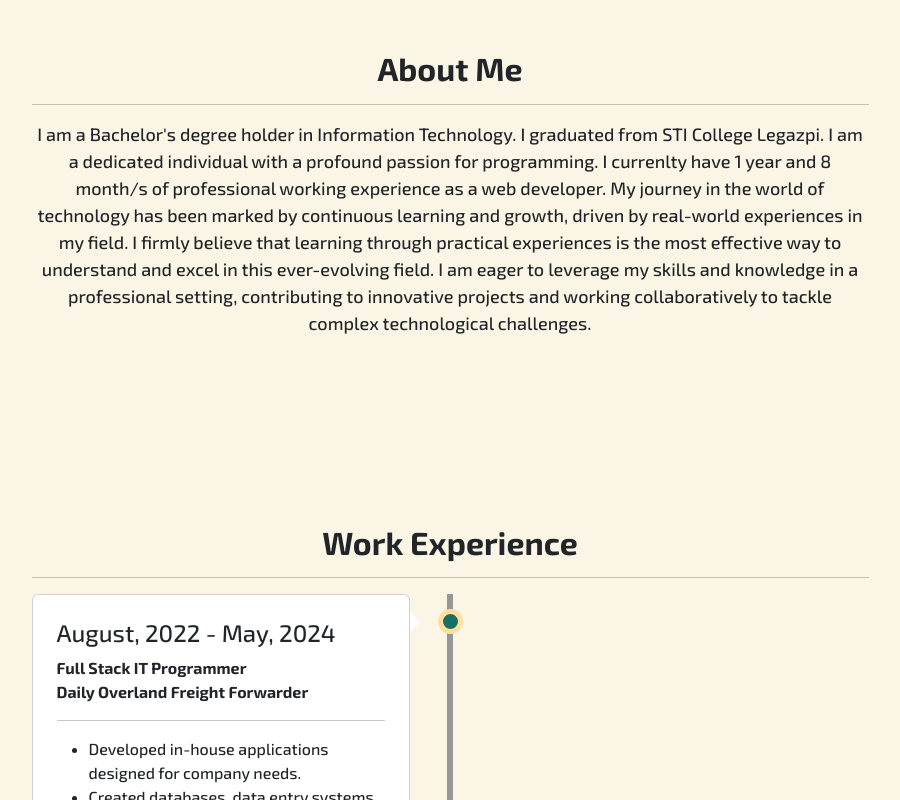
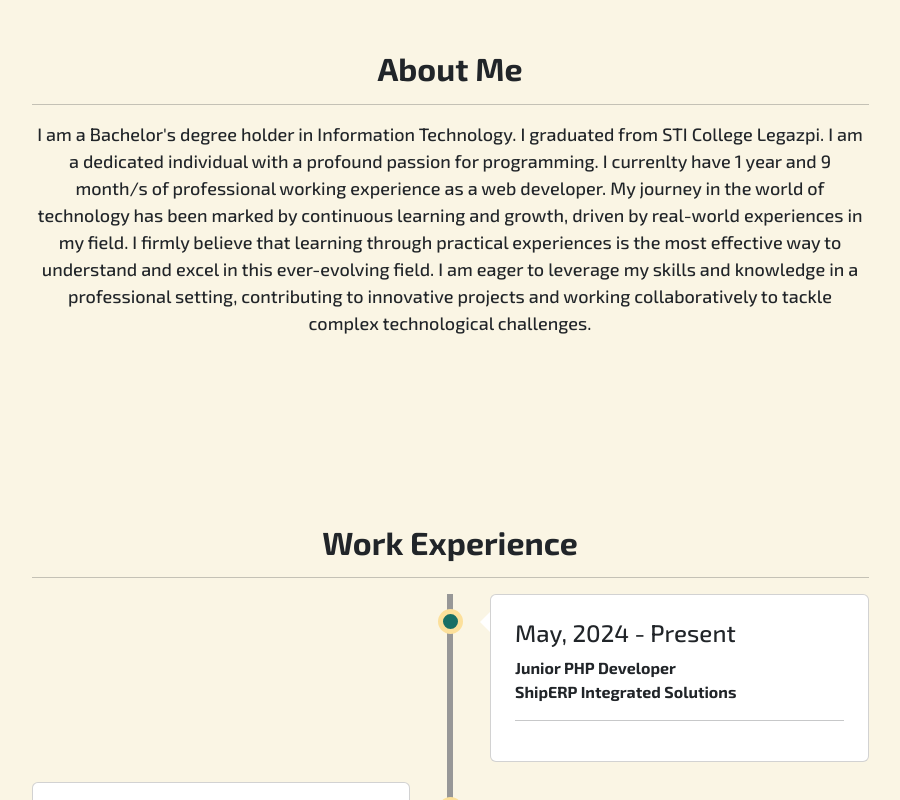
Before and after one commit to Codronix/codronix_folio, a plain HTML site: page index.html in a window 1280 px wide. Shown: the part 740-1540 px from the top of the page, without its empty margins (190-1090 px from the left). Drawn offline with Linux system fonts and the light colour scheme.

Commit message:
Update index.html

```diff
--- a/index.html
+++ b/index.html
@@ -77,7 +77,7 @@
                 <p style='font-size: 18px;'>
                     I am a Bachelor's degree holder in Information Technology. I graduated
                     from STI College Legazpi. I am a dedicated individual with a profound passion for programming.
-                    I currenlty have 1 year and 8 month/s of professional working experience as a web developer. My journey in the world of technology
+                    I currenlty have 1 year and 9 month/s of professional working experience as a web developer. My journey in the world of technology
                     has been marked by continuous learning and growth, driven by real-world experiences in my field.
                     I firmly believe that learning through practical experiences is the most effective way to understand
                     and excel in this ever-evolving field. I am eager to leverage my skills and knowledge in a professional setting, contributing to
@@ -94,6 +94,18 @@
                 <hr>
                 <section>
                     <div class="main-timeline">
+
+                        <div class="timeline right">
+                            <div class="card">
+                                <div class="card-body p-4">
+                                    <h4>May, 2024 - Present</h4>
+                                    <b>Junior PHP Developer</b> <br>
+                                    <b>ShipERP Integrated Solutions</b> <hr>
+
+                                </div>
+                            </div>
+                        </div>
+
                         <div class="timeline left">
                             <div class="card">
                                 <div class="card-body p-4">
```
